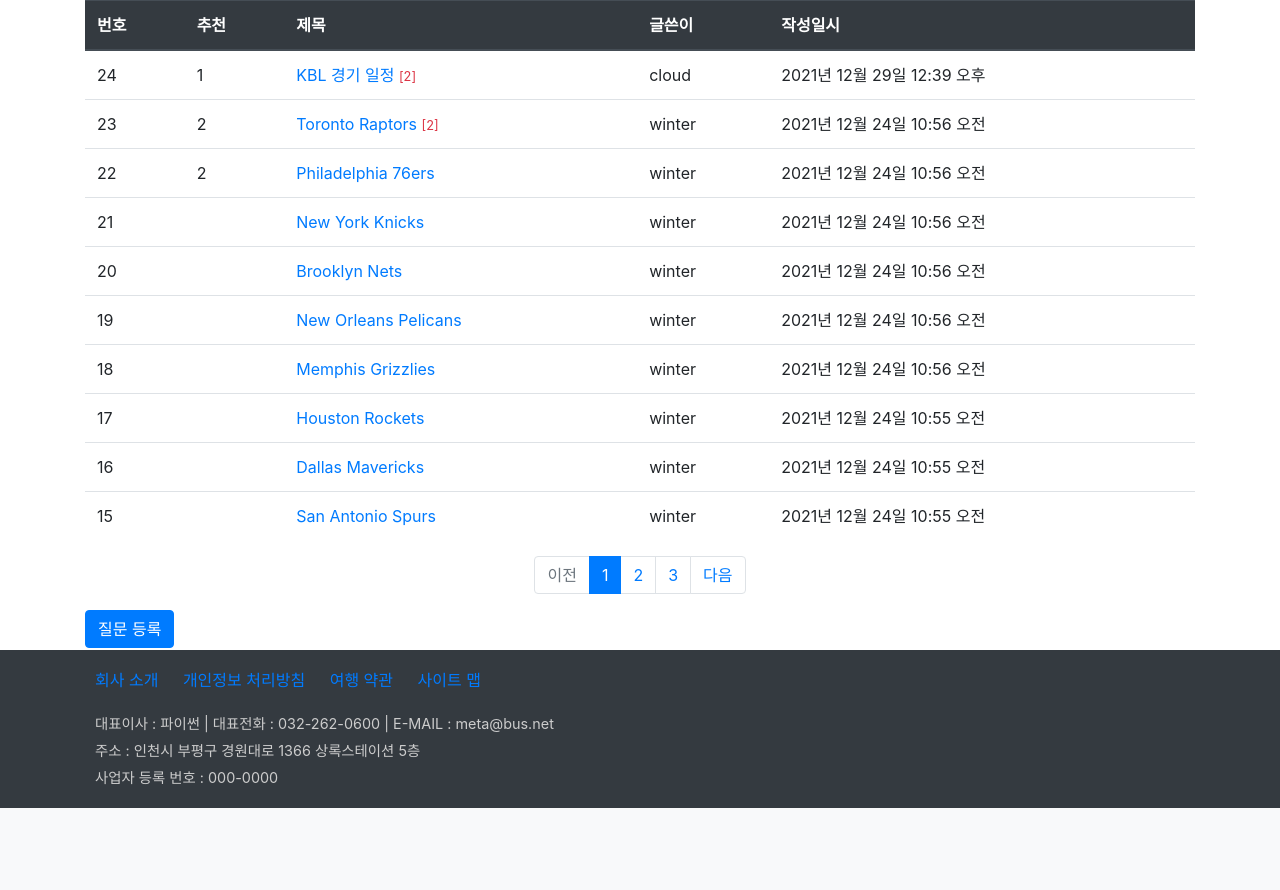
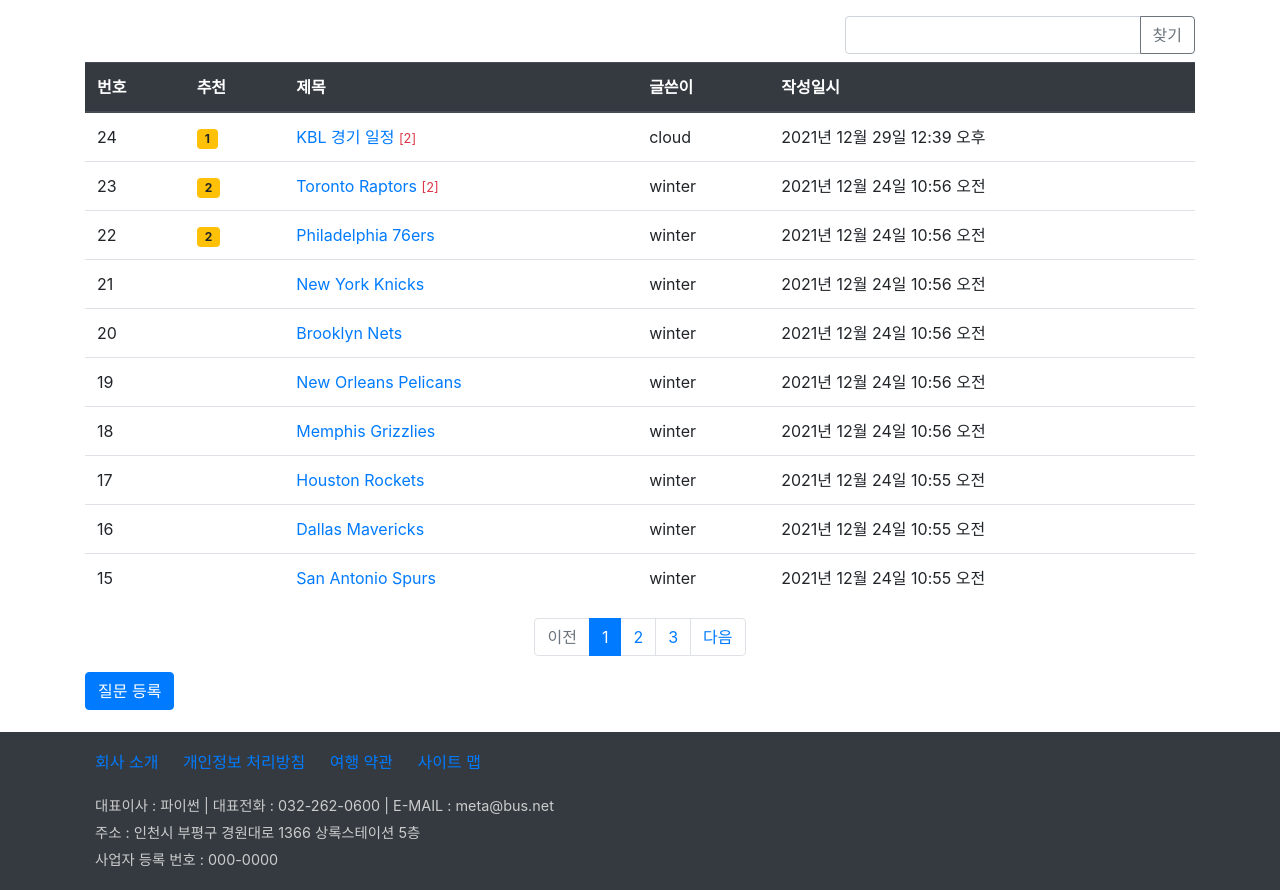
Before and after one commit to Kimtaehoons/pyweb, a Django app: page /board/boardlist/ in a window 1280 px wide. Shown: the part 57-947 px from the top of the page. Before the commit the page ends 865 px from the top, so only its background shows below. Run offline with Django 4.2, Linux system fonts and the light colour scheme; data comes from the database, SQL or seed files in the repository; both versions use the stored data as it was after the commit; some libraries are stand-ins or nearby versions.

Commit message:
pyboard(게시글검색추가)

```diff
--- a/board/views.py
+++ b/board/views.py
@@ -1,6 +1,7 @@
 from django.contrib import messages
 from django.contrib.auth.decorators import login_required
 from django.core.paginator import Paginator
+from django.db.models import Q
 from django.http import HttpResponse
 from django.shortcuts import render, redirect, get_object_or_404
 from django.utils import timezone
@@ -21,12 +22,24 @@
     #질문/답변의 index
     #질문 목록
     #question_list = Question.objects.all() #내가 만든 질문에 대한 db전체 조회
-    question_list = Question.objects.order_by('-create_date') #최신 작성일 기준으로 내림차순으로 정렬 추가
     #페이지 처리
     page = request.GET.get('page', 1) #127.0.0.1:8000/로 들어가면 기본 1페이지 보임
+    kw = request.GET.get('kw', '') #검색어 가져오기
+    #검색
+    question_list = Question.objects.order_by('-create_date')  #최신 작성일 기준으로 내림차순으로 정렬 추가
+    if kw:
+        question_list = question_list.filter(
+            Q(subject__icontains=kw) | #제목 검색
+            Q(content__icontains=kw) | #내용 검색
+            Q(author__username__icontains=kw) | #질문 글쓴이 검색
+            Q(answer__author__username__icontains=kw) | #답변 글쓴이 검색
+            Q(answer__content__icontains=kw) #답변 글쓴이 검색
+        ).distinct() #유일한 것 검색
+
     paginator = Paginator(question_list, 10) #페이지 당 10개씩 설정
     page_obj = paginator.get_page(page) #페이지 가져오기
-    return render(request, 'board/question_list.html', {'question_list':page_obj})
+    context = {'question_list':page_obj, 'page':page, 'kw':kw}
+    return render(request, 'board/question_list.html', context)
 
 def detail(request, question_id):
     #질문/답변 상세
@@ -44,7 +57,7 @@
             question.create_date = timezone.now() #날짜/시간 저장
             question.author = request.user #추가한 칼럼인 글쓴이에 세션(request.user) 저장
             question.save() #실제 저장
-            return redirect('board:index') #이동 경로(app_name인 board) 저장
+            return redirect('board:boardlist') #이동 경로(app_name인 board) 저장
     else: #GET방식
         form = QuestionForm() #form객체 생성
     return render(request, 'board/question_form.html', {'form':form})
@@ -139,7 +152,7 @@
             comment.save() #실제 저장
             return redirect('board:detail', question_id=question.id)
     else:
-        form = CommentForm() #빈 폼
+        form = CommentForm() #빈 폼(댓글 추가버튼을 눌렀을 때 작성할 수 있는 빈 폼이 뜬다)
     context = {'form': form}
     return render(request, 'board/comment_form.html', context)
 
@@ -155,7 +168,7 @@
     #질문 댓글 수정
     comment = get_object_or_404(Comment, pk=comment_id)
     if request.method == "POST":
-        form = CommentForm(request.POST, instance=comment) #변경 된 입력 내용
+        form = CommentForm(request.POST, instance=comment) #변경된 입력 내용
         if form.is_valid():
             comment = form.save(commit=False)
             comment.author = request.user
--- a/static/board/css/style.css
+++ b/static/board/css/style.css
@@ -1,5 +1,5 @@
 /* footer 스타일 */
-section{height: 650px;}
+section{height: 700px;}
 
 /* footer 스타일 */
 footer .list-inline li{display: inline-block; margin: 10px;}
--- a/templates/board/index.html
+++ b/templates/board/index.html
@@ -3,7 +3,7 @@
 <section>
     <div class="jumbotron">
         <div class="text-center">
-            <h1>Welcome~ My home!</h1>
+            <h1>Welcome~ Have a nice day!</h1>
         </div>
     </div>
     <div class="text-center">
--- a/templates/board/question_list.html
+++ b/templates/board/question_list.html
@@ -1,10 +1,19 @@
 {% extends 'base.html' %} <!-- base.html로 표준화작업 실시 -->
 {% load board_filter %} <!-- 템플릿 필터 파일 로드 -->
 {% block content %} <!-- 기본 템플릿 안에 삽입될 내용 시작 -->
-<div class="container">
+<div class="container my-3">
     <section>
         <!-- base.html로 표준화작업을 원치 않을 때는 % include 'navbar.html' %를 여기에 넣고 개별로 적용할 시 지금 페이지 여백대로 적용되는 장점은 있음) -->
-        <table class="table">
+        <div class="row justify-content-end mb-2"> <!-- 검색 입력 상자와 찾기 버튼 -->
+            <div class="col-4 input-group">
+                <input type="text" class="kw form-control" value="{{ kw|default_if_none:'' }}">
+                <div class="input-group-append">
+                    <button type="button" id="btn_search"
+                            class="btn btn-outline-secondary">찾기</button>
+                </div>
+            </div>
+        </div>
+        <table class="table"> <!-- 게시판 목록 -->
             <thead class="thead-dark">
                 <tr>
                     <th>번호</th>
@@ -22,8 +31,9 @@
                         <td>{{ question_list.paginator.count|sub:question_list.start_index|sub:forloop.counter0|add:1 }}</td> <!-- 템플릿 필터 일련번호(공식) 적용 -->
                         <td>
                             {% if question.voter.all.count > 0 %}
-                            <span class="badge badge-warning px-2 py-1"></span>
+                            <span class="badge badge-warning px-2 py-1">
                                 {{ question.voter.all.count }}
+                            </span>
                             {% endif %}
                         </td>
                         <td>
@@ -49,8 +59,10 @@
             <!-- 이전 페이지 -->
             {% if question_list.has_previous %}
             <li class="page-item">
-                <a class="page-link"
-                   href="?page={{ question_list.previous_page_number }}">이전</a>
+<!--                <a class="page-link"-->
+<!--                   href="?page={{ question_list.previous_page_number }}">이전</a>-->
+                <a class="page-link" href="#"
+                   data-page="{{ question_list.previous_page_number }}">이전</a>
             </li>
             {% else %} <!-- 이전 페이지가 없으면 -->
             <li class="page-item disabled">
@@ -61,21 +73,27 @@
             {% for page_number in question_list.paginator.page_range %}
                 {% if page_number == question_list.number %}
                 <li class="page-item active">
-                    <a class="page-link"
-                       href="?page={{ page_number }}">{{ page_number }}</a>
+<!--                    <a class="page-link"  -->
+<!--                       href="?page={{ page_number }}">{{ page_number }}</a> 아래 제이쿼리로 처리 -->
+                    <a class="page-link" href="#"
+                       data-page="{{ page_number }}">{{ page_number }}</a>
                 </li>
                 {% else %}
                 <li class="page-item">
-                    <a class="page-link"
-                       href="?page={{ page_number }}">{{ page_number }}</a>
+<!--                    <a class="page-link"-->
+<!--                       href="?page={{ page_number }}">{{ page_number }}</a>-->
+                    <a class="page-link" href="#"
+                       data-page="{{ page_number }}">{{ page_number }}</a>
                 </li>
                 {% endif %}
             {% endfor %}
             <!-- 다음 페이지 -->
             {% if question_list.has_next %}
             <li class="page-item">
-                <a class="page-link"
-                   href="?page={{ question_list.next_page_number }}">다음</a>
+<!--                <a class="page-link"-->
+<!--                   href="?page={{ question_list.next_page_number }}">다음</a>-->
+                <a class="page-link" href="#"
+                   data-page="{{ question_list.next_page_number }}">다음</a>
             </li>
             {% else %} <!-- 다음 페이지가 없으면 -->
             <li class="page-item disabled">
@@ -86,9 +104,32 @@
         <!-- 페이징 처리 끝 -->
         <a class="btn btn-primary"
            href="{% url 'board:question_create' %}">질문 등록</a> <!-- board urls의 app_name을 받는 것 -->
+        <form action="" method="get" id="searchForm"> <!-- 검색 폼 만들기(page, kw get방식으로, 주소창에 보면 페이지마다 주소가 나오기 때문)-->
+            <input type="hidden" name="kw" id="kw"> <!-- name은 view함수로, id는 제이쿼리로 넘겨주는 것 -->
+            <input type="hidden" name="page" id="page">
+        </form>
     </section>
 </div>
 {% endblock %} <!-- 기본 템플릿 안에 삽입될 내용 끝 -->
+{% block script %}
+<script>
+    $(document).ready(function(){
+        //페이지 처리
+        $(".page-link").on('click', function(){ //페이지 번호를 클릭하면
+            $("#page").val($(this).data("page")); //클릭한 해당 페이지 번호를 page 필드에 가져옴
+            $("#searchForm").submit(); //폼을 전송(form에서 submit대신 제이쿼리에서 함수로 처리)
+        });
+        //검색 처리
+        $("#btn_search").on('click', function(){
+            let text = $(".kw").val() //입력된 검색어 값을
+            $("#kw").val(text); //폼의 kw 필드에 설정
+            $("#page").val(1); //1페이지를 page 필드에 설정
+            $("#searchForm").submit(); //폼 전송
+        });
+    });
+</script>
+{% endblock %}
+
 
 <!-- db가져오기 연습 -->
 <!--    <h2>질문 목록 연습</h2>-->
```
Also changed, not shown: templates/board/detail.html (+9 -4 lines), db.sqlite3.
